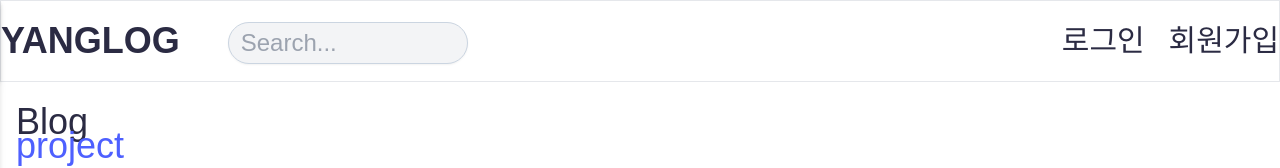
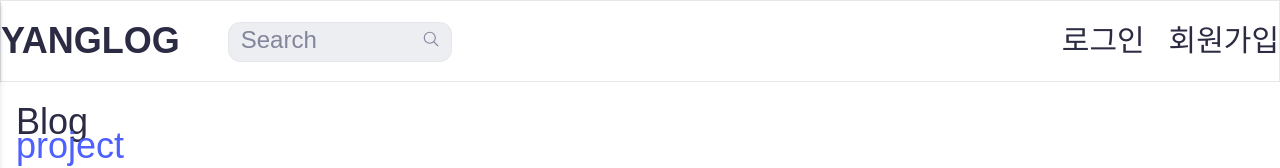
Before and after one commit to yanggwangseong/yanglog-client, a Next.js app: page /login in a window 1280 px wide. Shown: the top 168 px of the page. Built offline with nearby package versions, Linux system fonts and the light colour scheme; a web font is replaced by a local one.

Commit message:
feat: input 검색 컴포넌트 작성

```diff
--- a/components/header/header.tsx
+++ b/components/header/header.tsx
@@ -9,6 +9,8 @@ import { AuthApiClient, removeToStorage } from '../../api/axiosInstance';
 import Spinner from '@/components/_child/spinner';
 import styles from './Header.module.scss';
 import { FaRegBell } from 'react-icons/fa';
+import { IoSearchOutline } from 'react-icons/io5';
+import Field from '@/ui/field/Field';
 
 interface MobileNavProps {
 	setOpen: Dispatch<SetStateAction<boolean>>;
@@ -77,12 +79,22 @@ const Header = () => {
 		<header className="bg-white sticky top-0 z-50 border border-b-gray-200">
 			<MobileNav open={open} setOpen={setOpen} />
 			<div className="xl:container xl:mx-auto flex items-center flex-row justify-between text-center py-4 px-4 md:px-0 h-20">
-				<div className="shrink md:w-80 w-3/12 order-1 md:order1 flex items-center">
+				<div className="shrink order-1 md:order1 flex items-center">
 					<Link href={'/'}>
 						<a className="font-bold uppercase text-4xl text-black">YangLog</a>
 					</Link>
 					<div className="hidden md:block ml-12">
-						<input type="text" className="input-text" placeholder="Search..." />
+						{/* <input type="text" className="input-text" placeholder="Search..." /> */}
+						<label>
+							<Field
+								className="rounded-xl px-3 h-10 text-xl w-56"
+								placeholder="Search"
+								Icon={IoSearchOutline}
+								style={{
+									backgroundColor: '#edeef2',
+								}}
+							/>
+						</label>
 					</div>
 				</div>
 
--- /dev/null
+++ b/components/ui/field/Field.module.scss
@@ -0,0 +1,25 @@
+.input {
+	@apply relative;
+
+	> input {
+		@apply border border-solid text-black;
+
+		&::placeholder {
+			@apply font-light text-2xl;
+			color: #83859c;
+		}
+
+		&:focus-visible {
+			@apply outline-none;
+		}
+	}
+
+	> .icon {
+		@apply absolute top-2.5 right-3;
+		color: #83859c;
+
+		> svg {
+			font-size: 18px;
+		}
+	}
+}
--- /dev/null
+++ b/components/ui/field/Field.tsx
@@ -0,0 +1,29 @@
+import React, { FC, forwardRef } from 'react';
+import cn from 'classnames';
+import styles from './Field.module.scss';
+import { Field as IField } from './field.interface';
+
+const Field = forwardRef<HTMLInputElement, IField>(
+	({ type = 'text', size, style, Icon, ...rest }, ref) => {
+		return (
+			<>
+				<div
+					className={cn(styles.input, {
+						[styles.withIcon]: !!Icon,
+					})}
+				>
+					{Icon && (
+						<div className={styles.icon}>
+							<Icon size={size} />
+						</div>
+					)}
+					<input ref={ref} type={type} style={style} {...rest} />
+				</div>
+			</>
+		);
+	},
+);
+
+Field.displayName = 'Field';
+
+export default Field;
```
Also changed, not shown: components/ui/field/field.interface.ts (added, +10 -0 lines).
